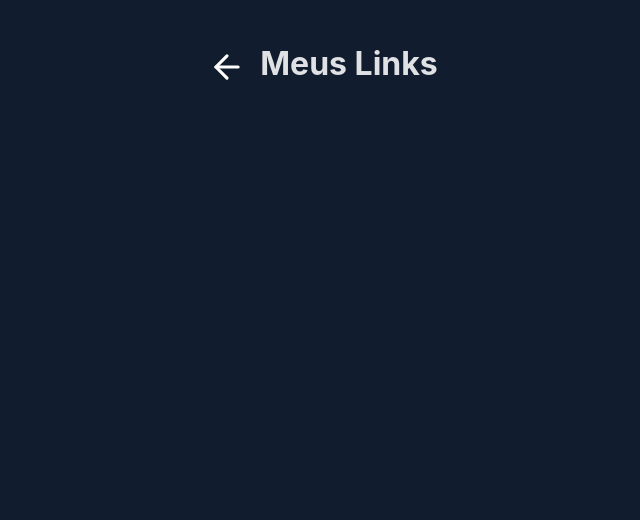
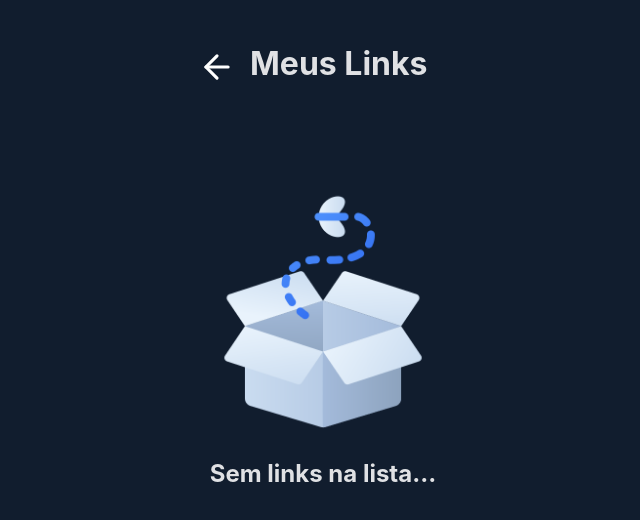
Before and after one commit to danielngunza/shortlink, a React (Vite) app: page /MyLinks in a window 1280 px wide. Shown: the top 520 px of the page, without its empty margins (317-957 px from the left). Built offline with nearby package versions, Linux system fonts and the light colour scheme.

Commit message:
app finalizada

```diff
--- a/src/components/Menu/index.jsx
+++ b/src/components/Menu/index.jsx
@@ -6,8 +6,8 @@ function Menu(){
     return(
         <div className='menu'>
 
-           <a href="https://www.linkedin.com/in/daniel-ngunza-7a322130a/" className='social'><BsGithub color='#ffff' size={25}/></a>
-           <a href="https://github.com/danielngunza" className='social'><BsLinkedin color='#ffff' size={25}/></a>
+           <a href="https://www.linkedin.com/in/daniel-ngunza-7a322130a/" className='social' target='_blank'><BsGithub color='#ffff' size={25}/></a>
+           <a href="https://github.com/danielngunza" className='social' target='_blank'><BsLinkedin color='#ffff' size={25}/></a>
 
            <Link to="/MyLinks" className='menu-link'>
            Meus Links
--- a/src/components/Modal/index.jsx
+++ b/src/components/Modal/index.jsx
@@ -5,7 +5,7 @@ export default function Modal({closeModal, content}){
 
    async function copyLink(){
     await navigator.clipboard.writeText(content.link)
-
+    alert("Link copiado com sucesso!")
     }
 
     return(
--- a/src/pages/links/index.jsx
+++ b/src/pages/links/index.jsx
@@ -2,29 +2,45 @@ import { useState, useEffect } from 'react'
 import './links.css'
 import {FiArrowLeft, FiLink, FiTrash} from 'react-icons/fi'
 import {Link} from 'react-router-dom'
-import { getLinkSave } from '../../servicos/storelink'
+import { getLinkSave, deleteLink } from '../../servicos/storelink'
+import Modal from '../../components/Modal'
 
-function Links() {
+
+function Links({closeModal, content}) {
 
   const [myLinks, setMylinks] = useState([])
   const [data, setData] = useState({})
-  const [showModa, setShowModal] = useState(false)
+  const [showModal, setShowModal] = useState(false)
+
+  const [emptyLink, setEmptyLink] = useState(false)
 
   useEffect(() => {
     async function getLinks(){
 
       const result = await getLinkSave('@encurtalink')
       if(result.length === 0){
-        console.log("LISTA VASZIA")
+        setEmptyLink(true)
       }
       setMylinks(result)
     }
     getLinks()
   }, [])
 
+function handleOpenLink(link){
+    setData(link)
+    setShowModal(true)
+}
 
+async function handleDelete(id){
 
+  const result= await deleteLink(myLinks, id)
 
+  if(result.length === 0){
+    console.log("LISTA VAZIA")
+    setEmptyLink(true)
+  }
+ setMylinks(result)
+}
   return (
     <div className='links-container'>
       <div className='links-header'>
@@ -34,19 +50,36 @@ function Links() {
 
           <h1>Meus Links </h1>
       </div>
+
+      {emptyLink && (
+        <div className="empty">
+          <img src="/caixa-vazia.png" alt="Sem Lonks" width={250} />
+          <h2 className='empty-text'>Sem links na lista...</h2>
+        </div>
+      )}
+
       { myLinks.map( link => (
          <div key={link.id} className='links-item'>
-        <button className='link'>
-          <FiLink size={18} color='#fff' />
+        <button className='link'onClick={() => handleOpenLink(link)}>
+          <div>
+            <FiLink size={18} color='#fff' />
+          </div>
           {link.long_url}
+
         </button>
-        <button className='link-delete'>
+        <button className='link-delete' onClick={ () => handleDelete(link.id)}>
           <FiTrash size={24} color='#ff5454'/>
         </button>
 
       </div>
       ) )}
 
+      {showModal && (
+        <Modal
+        closeModal={()=>setShowModal(false)}
+        content={data}
+        />
+      )}
     </div>
   )
 }
--- a/src/pages/links/links.css
+++ b/src/pages/links/links.css
@@ -57,6 +57,15 @@
     background: transparent;
 }
 
+.empty{
+    width: 100%;
+    height: 60vh;
+    display: flex;
+    flex-direction: column;
+    align-items: center;
+    justify-content: center;
+}
+
 @media (max-width: 750px){
     .links-container{
         width: 90%;
--- a/src/servicos/storelink.jsx
+++ b/src/servicos/storelink.jsx
@@ -30,7 +30,15 @@ export async function saveLink(key, newLink){
 
 }
 
+// deletar link salvo
 
+export function deleteLink(links, id){
 
+    let myLinks = links.filter( item => {
+        return( item.id !== id)
+    })
+    localStorage.setItem("@encurtalink", JSON.stringify(myLinks))
+    console.log("LINK DELETADO")
 
-// deletar link salvo
+    return myLinks;
+}
```
Also changed, not shown: public/caixa-vazia.png (added).
